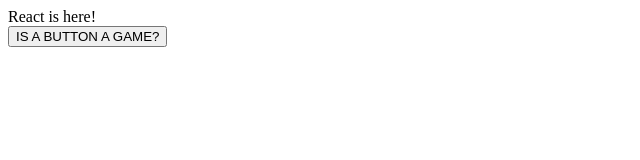
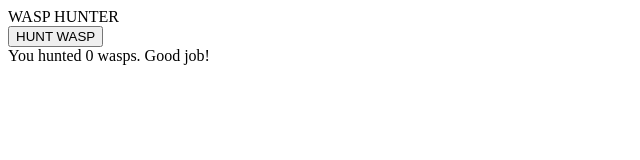
Before and after one commit to patrickbuckingham/fromscratch, a React app in the folder client/: page / in a window 1280 px wide. Shown: the whole page, without its empty margins (0-640 px from the left). Built offline with nearby package versions, Linux system fonts and the light colour scheme.

Commit message:
Finished the tutorial for component classes.

```diff
--- /dev/null
+++ b/client/src/components/app/app.js
@@ -0,0 +1,31 @@
+import React from 'react';
+
+class App extends React.Component {
+  constructor(props) {
+    super(props);
+    this.state={
+      deadWasps: 0
+    }
+  }
+
+  killWasp() {
+    this.setState({deadWasps: this.state.deadWasps+1});
+  }
+
+  render() {
+    return (
+      <div>
+        <div className="header">
+          WASP HUNTER
+        </div>
+        <button onClick={()=>this.killWasp()}>
+          HUNT WASP
+        </button>
+        <div>
+          You hunted {this.state.deadWasps} wasps. Good job!
+        </div>
+      </div>
+  )}
+}
+
+export default App;
--- a/client/src/index.js
+++ b/client/src/index.js
@@ -1,10 +1,9 @@
 import React from "react";
 import ReactDOM from "react-dom";
 
+import App from './components/app/app.js';
+
 ReactDOM.render(
-  <div> React is here!
-    <br/>
-    <button>IS A BUTTON A GAME?</button>
-  </div>,
+  <App />,
   document.getElementById("content")
 );
```
Also changed, not shown: client/dist/index.html, readme.md.
